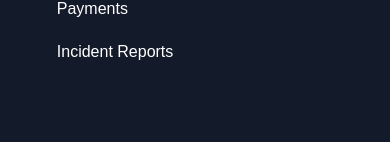
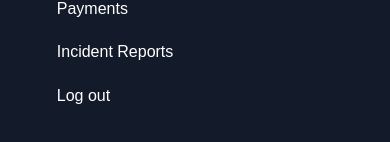
Before and after one commit to ianhistorillo/reactjs, a React (Create React App) app: page /dashboard in a window 390 px wide. Both pictures are taken after a click on the button 127 px from the left and 28 px from the top of the page. Shown: the part 462-604 px from the top of the page. Built offline with nearby package versions, Linux system fonts and the light colour scheme.

Commit message:
adding logout on mobile navbar

```diff
--- a/src/components/navbar/MobileNavbar.js
+++ b/src/components/navbar/MobileNavbar.js
@@ -110,6 +110,7 @@ function MobileNavbar() {
                             <li> Workout Categories </li>
                             <li> Payments  </li>
                             <li> Incident Reports  </li>
+                            <li> Log out </li>
                         </Ul>
                     </AccordionDetails>
                   </Accordion>
```
